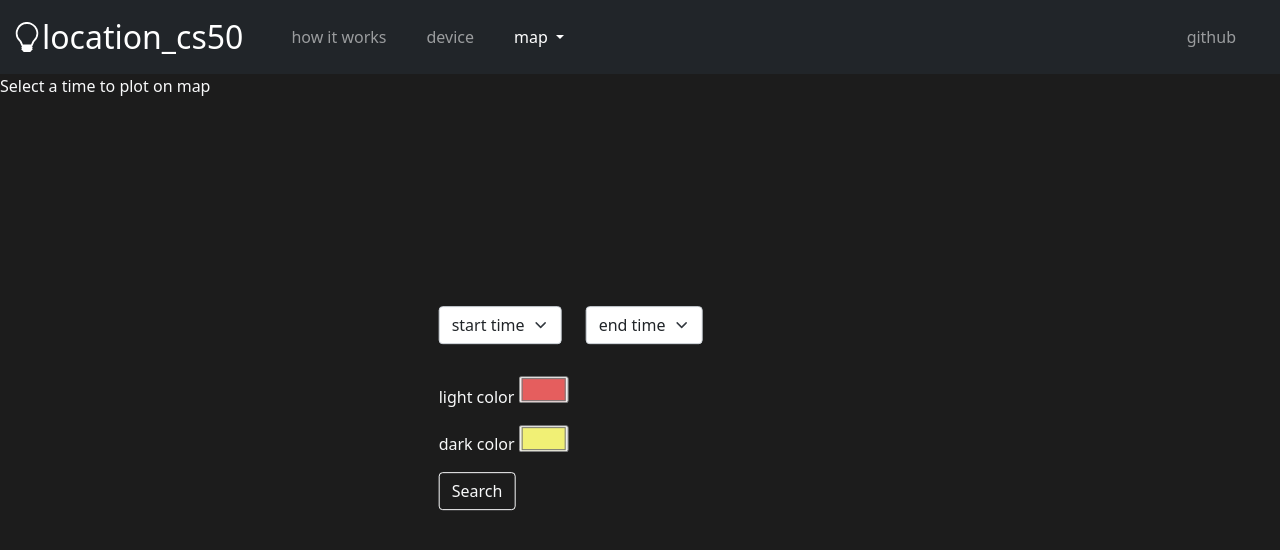
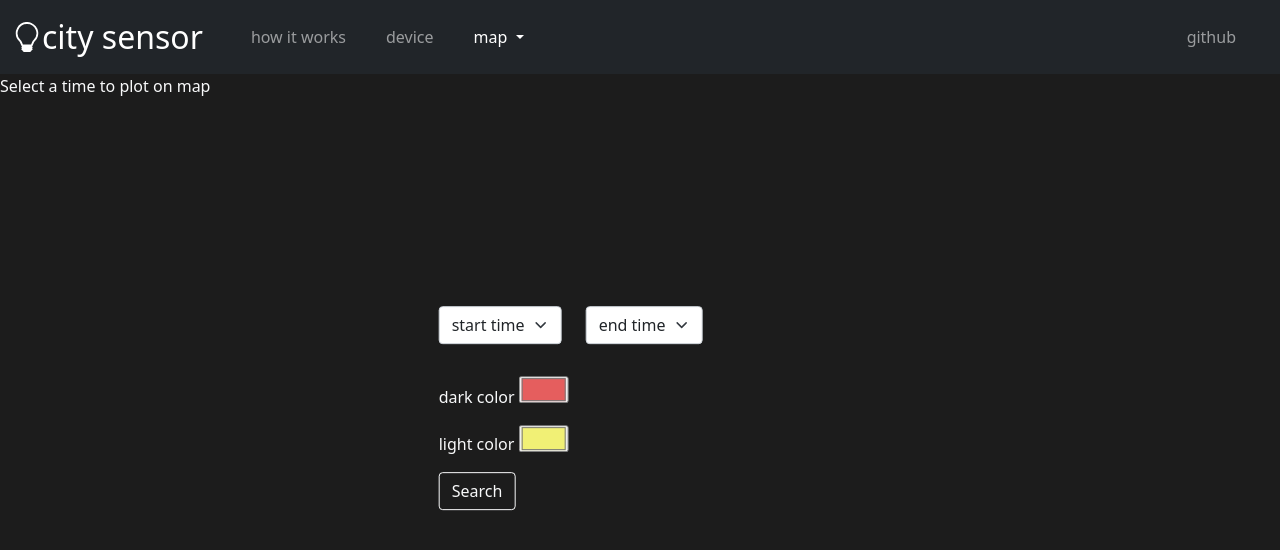
Before and after one commit to bluisfernandes/location_CS50, a Flask app: page /custom in a window 1280 px wide. Shown: the top 550 px of the page. Run offline with Flask 2, Linux system fonts and the light colour scheme; some libraries are stand-ins or nearby versions.

Commit message:
rename templates city sensor

```diff
--- a/templates/custom.html
+++ b/templates/custom.html
@@ -33,14 +33,14 @@
     </div>
     <div class="row my-3">
         <div class="col-auto">
-            <span class="align-middle">light color</span>
+            <span class="align-middle">dark color</span>
             <input type="color" name="color1" value="#e55e5e">
 
         </div>
     </div>
     <div class="row my-3">
         <div class="col-auto ">
-            <span >dark color</span>
+            <span >light color</span>
             <input type="color" name="color2" value="#f1f075">
 
         </div>
--- a/templates/index.html
+++ b/templates/index.html
@@ -17,7 +17,7 @@
 
 
     <div class= "h6">
-    <p> location_cs50 is a smart city project that collects sensor data across the city and displays it on the map. In this initial version, it have been collected how much lighting there is in the streets that the user walks through, it can be used both during the day and at night.</p>
+    <p> city sensor is a smart city project that collects sensor data across the city and displays it on the map. In this initial version, it has been collected how much lighting there is in the streets that the user walks through, it can be used both during the day and at night.</p>
 
     <p> It is possible to increase the monitoring power with small adaptations and the inclusion of more types of sensors: temperature, humidity, noise. If used with accelerometers it is possible to determine the streets with the worst pavement quality.</p>
     </div>
--- a/templates/layout_nav.html
+++ b/templates/layout_nav.html
@@ -4,7 +4,7 @@
 	  	<svg xmlns="http://www.w3.org/2000/svg" width="30" height="30" fill="white" class="bi bi-lightbulb" viewBox="0 0 16 16">
 		  <path d="M2 6a6 6 0 1 1 10.174 4.31c-.203.196-.359.4-.453.619l-.762 1.769A.5.5 0 0 1 10.5 13a.5.5 0 0 1 0 1 .5.5 0 0 1 0 1l-.224.447a1 1 0 0 1-.894.553H6.618a1 1 0 0 1-.894-.553L5.5 15a.5.5 0 0 1 0-1 .5.5 0 0 1 0-1 .5.5 0 0 1-.46-.302l-.761-1.77a1.964 1.964 0 0 0-.453-.618A5.984 5.984 0 0 1 2 6zm6-5a5 5 0 0 0-3.479 8.592c.263.254.514.564.676.941L5.83 12h4.342l.632-1.467c.162-.377.413-.687.676-.941A5 5 0 0 0 8 1z"/>
 		</svg>
-    <a class="navbar-brand"  href="/">location_cs50</a>
+    <a class="navbar-brand"  href="/">city sensor</a>
     <button class="navbar-toggler" type="button" data-bs-toggle="collapse" data-bs-target="#navbarNav" aria-controls="navbarNav" aria-expanded="false" aria-label="Toggle navigation">
       <span class="navbar-toggler-icon"></span>
     </button>
```
